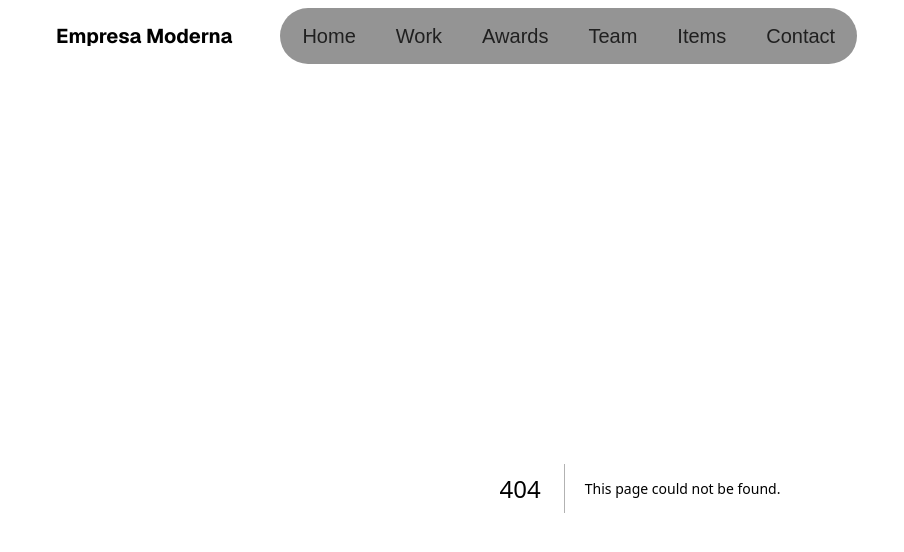
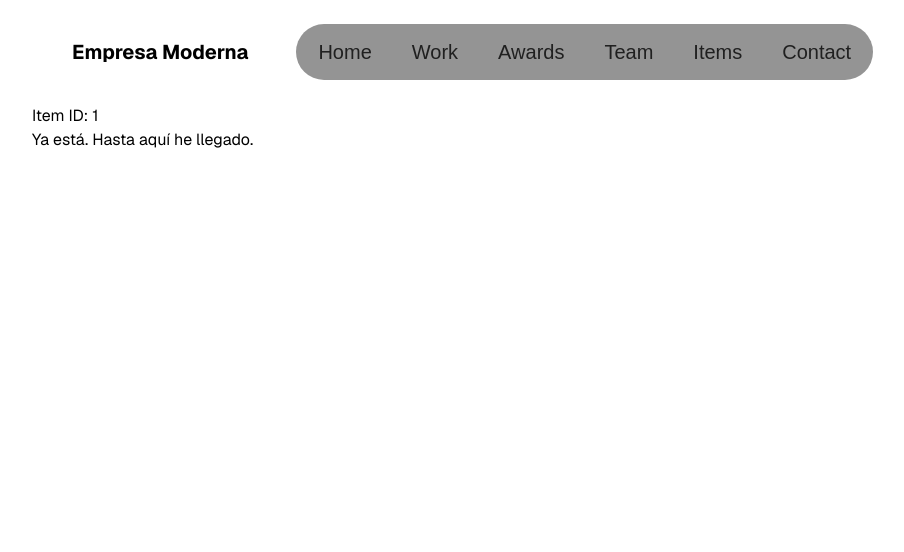
Before and after one commit to sergiomb04/testings-web, a Next.js app: page /items/1 in a window 1280 px wide. Before the commit this address had no page. Shown: the top 552 px of the page, without its empty margins (0-904 px from the left). Built offline with nearby package versions, Linux system fonts and the light colour scheme.

Commit message:
itempage

```diff
--- a/src/app/items/ObjectsComp.jsx
+++ b/src/app/items/ObjectsComp.jsx
@@ -5,7 +5,7 @@ export default async function ItemsComponent() {
     return (
         <div className="grid grid-cols-1 xl:grid-cols-4 md:grid-cols-2 gap-4">
             {data.map((item, index) => (
-                <a key={index} className="flex flex-col border border-gray-600 p-4 rounded-2xl bg-gray-800 hover:bg-gray-700" href={`item/${index}`}>
+                <a key={index} className="flex flex-col border border-gray-600 p-4 rounded-2xl bg-gray-800 hover:bg-gray-700" href={`items/${index}`}>
                     <div className="flex justify-center items-center h-40 mb-4">
                         <img
                             src={item.image}
--- /dev/null
+++ b/src/app/items/[itemId]/page.jsx
@@ -0,0 +1,10 @@
+export default function ItemPage({ params }) {
+    const { itemId } = params;
+
+    return (
+        <div>
+            <p>Item ID: {itemId}</p>
+            <p>Ya está. Hasta aquí he llegado.</p>
+        </div>
+    );
+}
```
